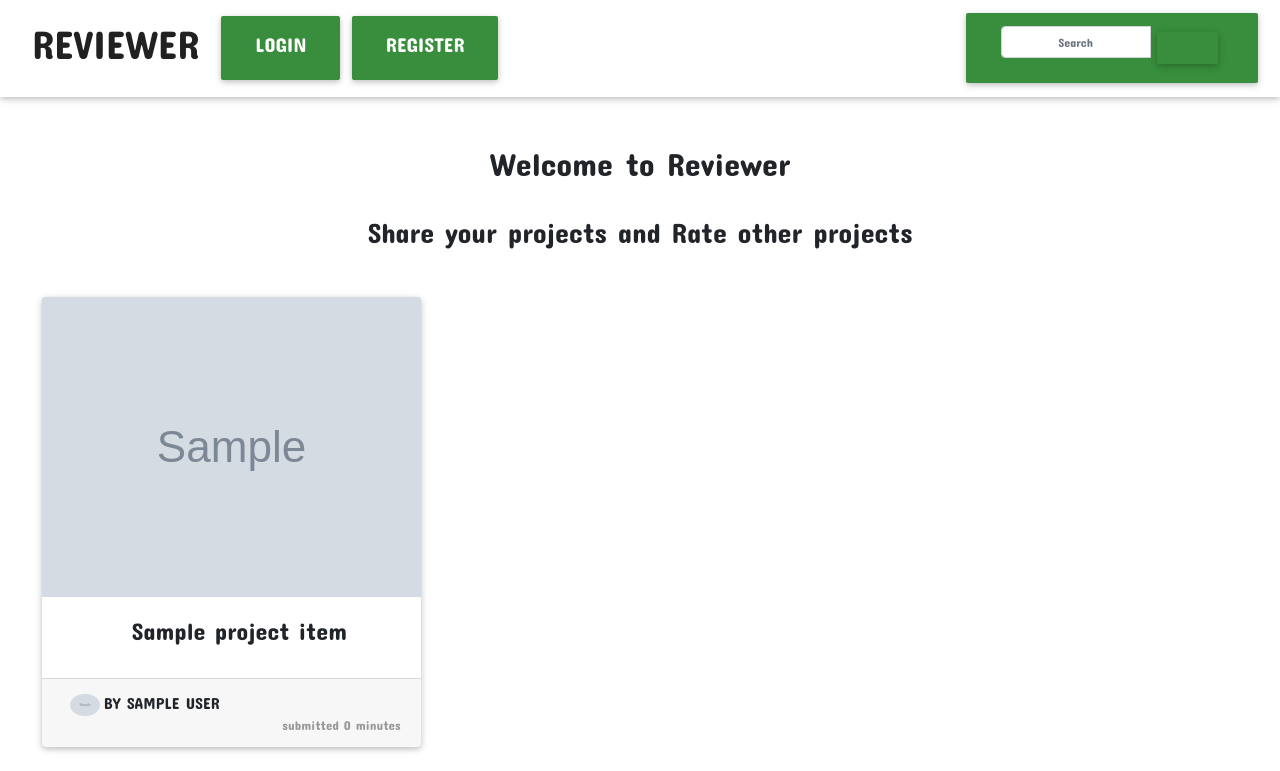
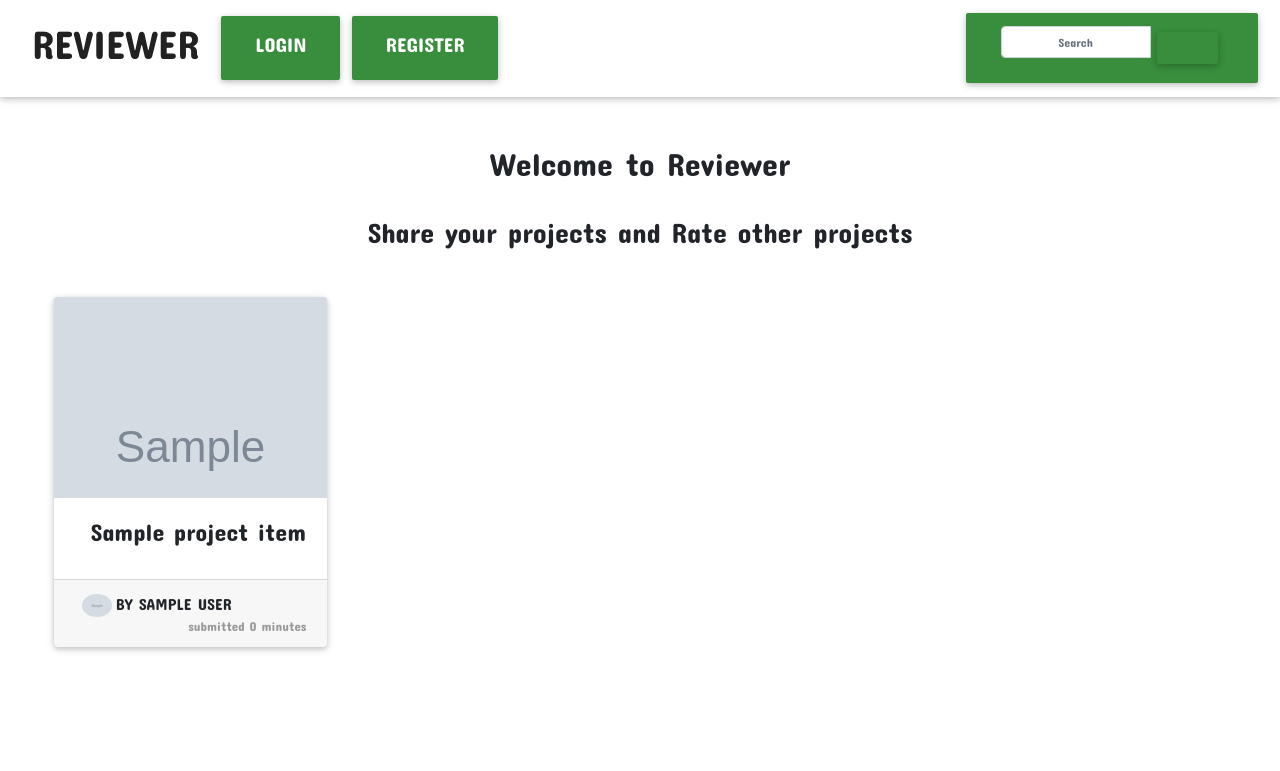
Before and after one commit to AliKheirAbdi/reviewer, a Django app: template Awards/templates/home.html in a window 1280 px wide. Shown: the part 31-802 px from the top of the page. After the commit the page ends 683 px from the top, so only its background shows below. Run offline with Django 3.2, Linux system fonts and the light colour scheme; the template is opened without the code that fills it: most values are stand-ins (such as "Sample title", 1, 10 or a date in 2020); grey boxes marked "Sample" are stand-in pictures; some libraries are stand-ins or nearby versions.

Commit message:
changed homepage layout

```diff
--- a/Awards/templates/home.html
+++ b/Awards/templates/home.html
@@ -8,12 +8,12 @@
        <h2 style="text-align:center">Welcome to Reviewer</h2><br>
         <h3 style="text-align:center">Share your projects and Rate other projects</h3>
     </div>
-    <div class="row pl-2 pr-2 ml-1 mr-1">
+    <div class="row pl-3 pr-2 ml-2 mr-2">
         {% for project_item in projects %}
-            <div class="col-lg-4">
+            <div class="col-lg-3">
                 <div class="card-deck">
 
-                    <div class="card">
+                    <div class="card" style="height:350px">
                       <!-- Card image -->
                     <div class="view overlay zoom">
                         <a href="/project/{{project_item.id}}">
```
Also changed, not shown: db.sqlite3, media/profile_pics/reviews.png (added).
